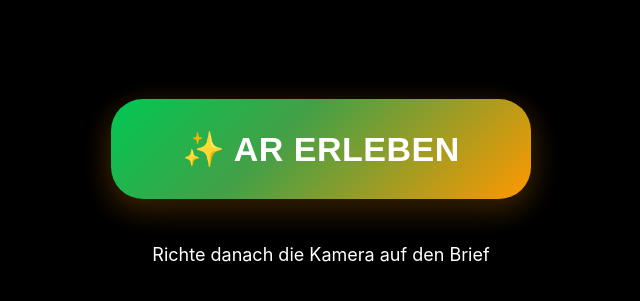
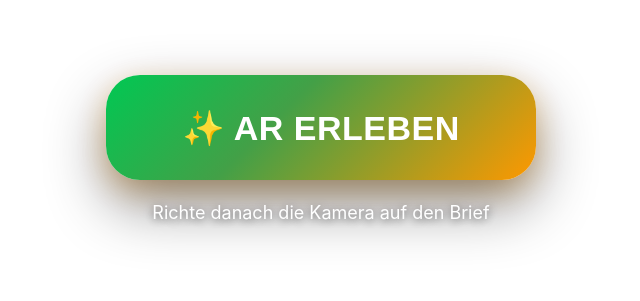
Before and after one commit to anadamian21/ar-brief, a plain HTML site: page index.html in a window 1280 px wide. Shown: the part 251-552 px from the top of the page, without its empty margins (319-959 px from the left). Drawn offline with Linux system fonts and the light colour scheme.

Commit message:
Update index.html

```diff
--- a/index.html
+++ b/index.html
@@ -10,15 +10,13 @@
 <script src="https://cdn.jsdelivr.net/npm/mind-ar@1.2.5/dist/mindar-image-aframe.prod.js"></script>
 
 <style>
-
-html,
-body {
+html, body {
   margin: 0;
   padding: 0;
   width: 100%;
   height: 100%;
   overflow: hidden;
-    background: #000;
+  background: transparent;
   font-family: -apple-system, BlinkMacSystemFont, "SF Pro Display", sans-serif;
 }
 
@@ -27,107 +25,67 @@ a-scene {
   height: 100vh;
 }
 
-/* ===== START BUTTON ===== */
+#startOverlay {
+  position: fixed;
+  inset: 0;
+  z-index: 999999;
+  display: flex;
+  flex-direction: column;
+  justify-content: center;
+  align-items: center;
+  pointer-events: none;
+}
 
 #startButton {
-
-    position: fixed !important;
-
-    top: 50vh;
-    left: 50vw;
-
-    transform: translate(-50%, -50%);
-
-    z-index: 999999;
-
+  pointer-events: auto;
   width: 85vw;
-    max-width: 420px;
-    min-height: 100px;
-
+  max-width: 430px;
+  min-height: 105px;
   border: none;
-    border-radius: 32px;
-
+  border-radius: 34px;
   padding: 25px 35px;
-
   font-size: 34px;
   font-weight: 800;
   letter-spacing: 0.5px;
-
   color: white;
-
-    background: linear-gradient(
-        135deg,
-        #00c853 0%,
-        #43a047 40%,
-        #ff9800 100%
-    );
-
+  background: linear-gradient(135deg, #00c853 0%, #43a047 40%, #ff9800 100%);
   box-shadow:
     0 25px 60px rgba(0,0,0,0.45),
     0 10px 30px rgba(255,152,0,0.35);
-
-    display: flex;
-    justify-content: center;
-    align-items: center;
-
   text-align: center;
-
-    cursor: pointer;
-
-    transition: all .25s ease;
 }
 
 #startButton:active {
-    transform: translate(-50%, -50%) scale(0.96);
+  transform: scale(0.96);
 }
 
-/* ===== UNTERTITEL ===== */
-
 #subtitle {
-
-    position: fixed;
-
-    top: calc(50vh + 95px);
-    left: 50vw;
-
-    transform: translateX(-50%);
-
+  margin-top: 22px;
   width: 90vw;
-
+  color: white;
+  font-size: 18px;
   text-align: center;
-
-    color: white;
-
-    font-size: 18px;
-
-    z-index: 999999;
-
-    text-shadow: 0 2px 8px rgba(0,0,0,.4);
+  text-shadow: 0 2px 8px rgba(0,0,0,.6);
 }
-
 </style>
 </head>
 
 <body>
 
-<button id="startButton">
-✨ AR ERLEBEN
-</button>
-
-<div id="subtitle">
-Richte danach die Kamera auf den Brief
+<div id="startOverlay">
+  <button id="startButton">✨ AR ERLEBEN</button>
+  <div id="subtitle">Richte danach die Kamera auf den Brief</div>
 </div>
 
 <a-scene
   mindar-image="imageTargetSrc: ./brief.mind;"
   embedded
   color-space="sRGB"
-renderer="colorManagement: true, physicallyCorrectLights"
+  renderer="colorManagement: true, physicallyCorrectLights: true; alpha: true"
   vr-mode-ui="enabled: false"
   device-orientation-permission-ui="enabled: true">
 
   <a-assets>
-
     <video
       id="arvideo"
       src="./video.mp4"
@@ -136,10 +94,8 @@ autoplay
       loop
       preload="auto"
       playsinline
-webkit-playsinline
-crossorigin="anonymous">
+      webkit-playsinline>
     </video>
-
   </a-assets>
 
   <a-camera
@@ -148,64 +104,44 @@ look-controls="enabled: false">
   </a-camera>
 
   <a-entity mindar-image-target="targetIndex: 0">
-
     <a-video
       src="#arvideo"
       width="1"
       height="1.4"
-position="0 0 0.05">
+      position="0 0 0.05"
+      material="transparent: true; opacity: 1;">
     </a-video>
-
   </a-entity>
 
 </a-scene>
 
 <script>
-
-const startButton = document.getElementById("startButton");
-const subtitle = document.getElementById("subtitle");
-
+const startOverlay = document.getElementById("startOverlay");
 const video = document.getElementById("arvideo");
 const target = document.querySelector("[mindar-image-target]");
 
-startButton.addEventListener("click", async () => {
-
+document.getElementById("startButton").addEventListener("click", async () => {
   try {
-
     await video.play();
     video.pause();
-
-        startButton.style.display = "none";
-        subtitle.style.display = "none";
-
+    startOverlay.style.display = "none";
   } catch (e) {
     console.log(e);
   }
-
 });
 
 target.addEventListener("targetFound", async () => {
-
   try {
-
+    video.currentTime = 0;
     await video.play();
-
-        console.log("Video gestartet");
-
   } catch (e) {
-
     console.log(e);
-
   }
-
 });
 
 target.addEventListener("targetLost", () => {
-
   video.pause();
-
 });
-
 </script>
 
 </body>
```
Lines whose indentation alone changed are shown as unchanged.
